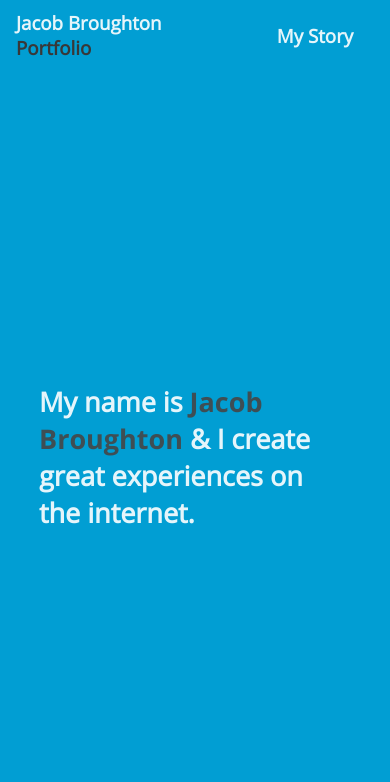
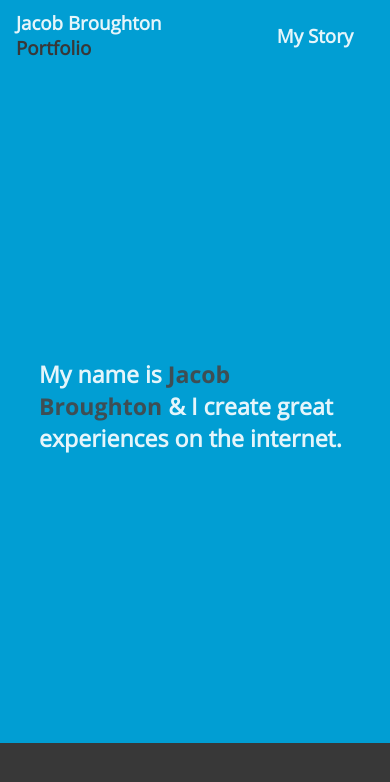
Before and after one commit to jlbroughton88/Portfolio-Next, a Next.js app: page / in a window 390 px wide. Shown: the top 782 px of the page. Built offline with nearby package versions, Linux system fonts and the light colour scheme.

Commit message:
fixed intro page height issue on mobile

```diff
--- a/pages/index.js
+++ b/pages/index.js
@@ -23,7 +23,7 @@ const index = () => {
                             <h1 className="workHeader header">Work</h1>
                         </div>
                         <div className="paraDiv">
-                            <p className="workPara para">I'm a <strong>full-stack developer</strong> living in Matthews, NC. I'm <strong>passionate</strong> about creating a great experience for the user, and a smooth process behind the scenes.</p>
+                            <p className="workPara para">I'm a <strong>full-stack developer</strong> living in Matthews, NC. I'm <strong>passionate</strong> about creating a fluid experience for the user, and a smooth process behind the scenes.</p>
                         </div>
                     </div>
 
--- a/public/css/index.scss
+++ b/public/css/index.scss
@@ -151,6 +151,7 @@ strong{
 
     .paraDiv{
         .para{
+            font-family: "Open Sans";
             font-size: 1.3rem;
          }
     }
@@ -203,6 +204,7 @@ strong{
             // @include bg-gradient-bundle();
 
             .introP{
+                display: inline-block;
                 font-size: calc(2vw + 1.2rem);
                 font-family: "Open Sans Bold";
                 @include name-gradient-bundle();
@@ -220,10 +222,15 @@ strong{
                     color: #ffffff;
                 }
 
+                @media(max-width: 400px) {
+                    font-size: calc(1.0vw + 1.2rem);
+                }
+
             }
 
             @media(max-width: 500px) {
-                height: calc(100vh - 70px);
+                height: calc(88vh - 70px);
+                // min-height: calc(100vh - 115px);
             }
         };
 
@@ -413,6 +420,8 @@ strong{
                 padding: 5%;
                 width: 100%;
                 height: 100%;
+                max-width:850px;
+                margin: auto;
 
                 .letsTalkLeft{
                     @include flex-center();
--- a/public/css/navbar.scss
+++ b/public/css/navbar.scss
@@ -39,7 +39,7 @@ nav{
 
     .leftSide {
         height: 100%;
-        width: 200px;
+        width: 250px;
         @include flex-center();
         padding: 5px 8px;
 
```
